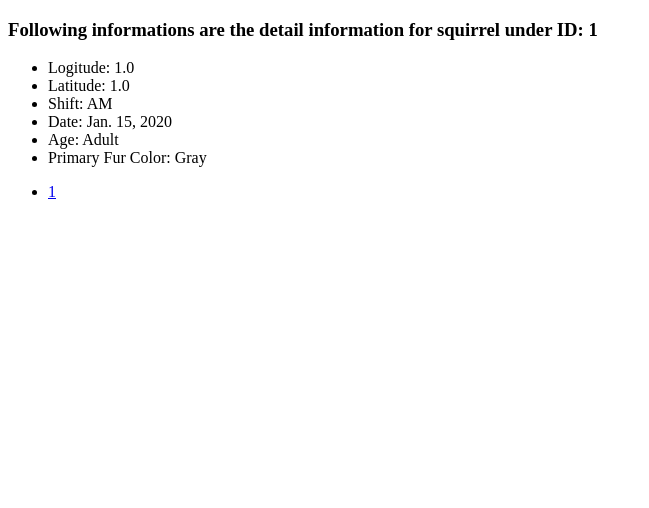
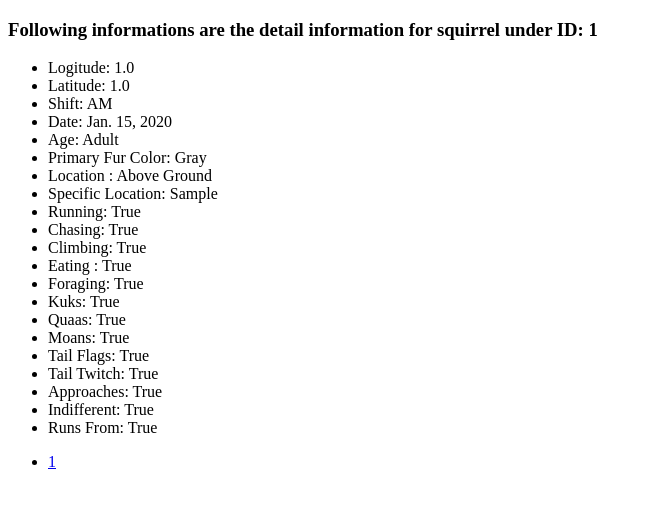
Before and after one commit to jy3094/Squirrel-Tracker, a Django app: template sightings/templates/sightings/detail.html in a window 1280 px wide. Shown: the top 508 px of the page, without its empty margins (0-649 px from the left). Run offline with Django 3.2, Linux system fonts and the light colour scheme; the template is opened without the code that fills it: values that come from a table or form of the project are taken from there, others are empty; tables that the repository leaves empty hold one stand-in row (values such as "Sample post").

Commit message:
Add detailed link for squirrel

```diff
--- a/sightings/templates/sightings/detail.html
+++ b/sightings/templates/sightings/detail.html
@@ -10,6 +10,21 @@
 		    <li>Date: {{ squirrel.Date }}</li>
 		    <li>Age: {{ squirrel.Age }}</li>
 		    <li>Primary Fur Color: {{  squirrel.Primary_Fur_Color  }}</li>
+		    <li>Location : {{ squirrel.Location }}</li>
+		    <li>Specific Location: {{ squirrel.Specific_Location }}</li>
+		    <li>Running: {{ squirrel.Running }}</li>
+		    <li>Chasing: {{ squirrel.Chasing }}</li>
+		    <li>Climbing: {{ squirrel.Climbing }}</li>
+		    <li>Eating : {{ squirrel.Eating }}</li>
+		    <li>Foraging: {{ squirrel.Foraging }}</li>
+		    <li>Kuks: {{ squirrel.Kuks }}</li>
+		    <li>Quaas: {{ squirrel.Quaas }}</li>
+		    <li>Moans: {{ squirrel.Moans }}</li>
+		    <li>Tail Flags: {{ squirrel.Tail_Flags }}</li>
+		    <li>Tail Twitch: {{ squirrel.Tail_Twitches }}</li>
+		    <li>Approaches: {{ squirrel.Approaches }}</li>
+		    <li>Indifferent: {{  squirrel.Indifferent }} </li>
+		    <li>Runs From: {{ squirrel.Runs_From }}</li>
 	    </ul>
 	    </p>
 	<ul>
--- a/sightings/templates/sightings/index.html
+++ b/sightings/templates/sightings/index.html
@@ -13,6 +13,7 @@
 
 	</p>>
 	<h3>Current Squirrels in Database</h3>
+
 	<ul>
 	    {% for squirrel in squirrels %}
 	        <li>
--- a/sightings/urls.py
+++ b/sightings/urls.py
@@ -7,6 +7,6 @@ app_name = 'sightings'
 urlpatterns = [
     path('', views.index),
     path('sightings/', views.index),
-    path('sightings/<int:squirrel_id>', views.detail, name='detail'),
+    path('sightings/<squirrel_id>/', views.detail, name='detail'),
 
 ]
```
